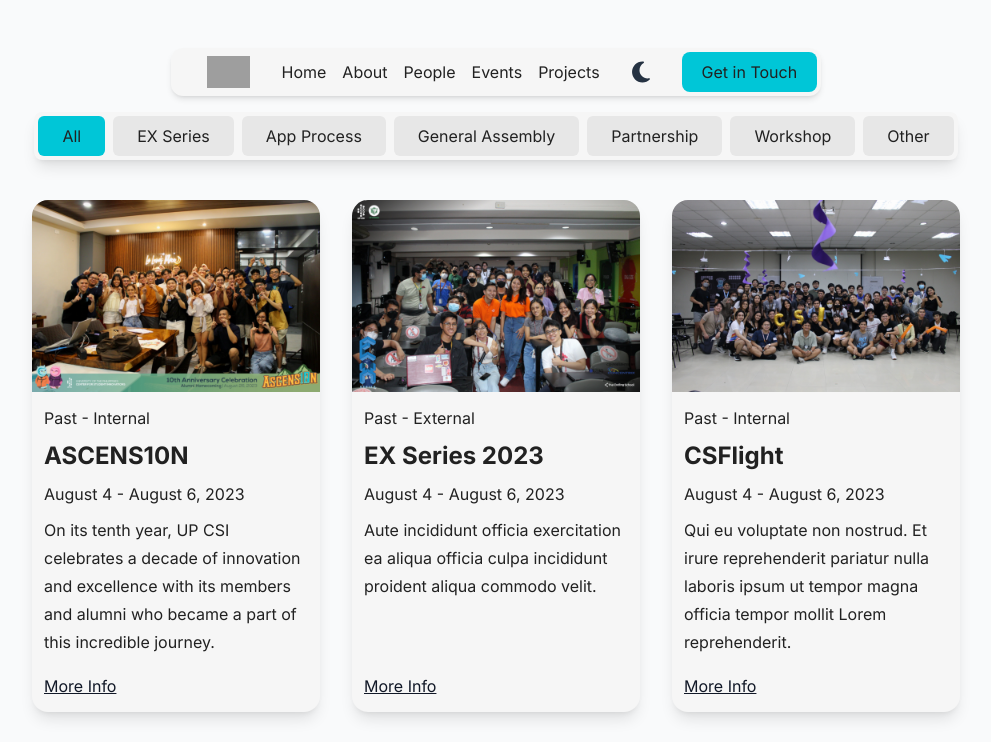
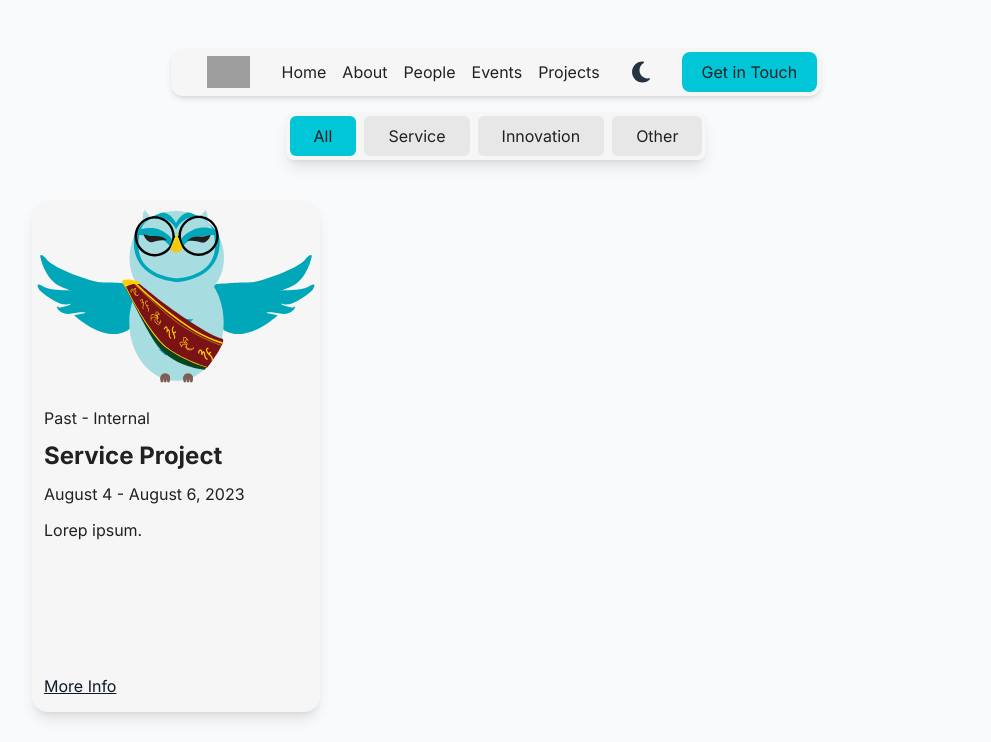
Before and after one commit to up-csi/up-csi.github.io, a SvelteKit app: page /projects in a window 1280 px wide. Shown: the top 742 px of the page, without its empty margins (144-1135 px from the left). Built offline with nearby package versions, Linux system fonts and the light colour scheme; grey boxes are pictures that could not be loaded.

Commit message:
feat: add placeholder tags and content for projects page

```diff
--- a/src/routes/projects/+page.svelte
+++ b/src/routes/projects/+page.svelte
@@ -1,110 +1,25 @@
 <script>
     import ProjectsPanel from '$lib/components/EventsPanel.svelte';
-    import ascenc10n from '$lib/events/ascension.webp';
-    import bootcamp10 from '$lib/events/bootcamp-10.webp';
-    import csflight from '$lib/events/csflight.webp';
-    import ex2023 from '$lib/events/EX-series-2023.webp';
-    import firstGa2023 from '$lib/events/first-GA-2324B.webp';
-    import gitWorkshop from '$lib/events/git-workshop.webp';
-    import pyrolympics from '$lib/events/pyrolympics.webp';
-    import yearEndGa2023 from '$lib/events/year-end-GA-2023.webp';
+    import lino from '$lib/lino-sablay.svg';
 
     const filters = [
         'All',
-        'EX Series',
-        'App Process',
-        'General Assembly',
-        'Partnership',
-        'Workshop',
+        'Service',
+        'Innovation',
         'Other',
     ];
 
     const events = [
         {
-            tag: 'Other',
+            tag: 'Service',
             state: 'Past',
             type: 'Internal',
-            title: 'ASCENS10N',
+            title: 'Service Project',
             dates: 'August 4 - August 6, 2023',
             description:
-                'On its tenth year, UP CSI celebrates a decade of innovation and excellence with its members and alumni who became a part of this incredible journey.',
-            src: ascenc10n,
-            url: '/events/',
-        },
-        {
-            tag: 'EX Series',
-            state: 'Past',
-            type: 'External',
-            title: 'EX Series 2023',
-            dates: 'August 4 - August 6, 2023',
-            description:
-                'Aute incididunt officia exercitation ea aliqua officia culpa incididunt proident aliqua commodo velit.',
-            src: ex2023,
-            url: '/events/',
-        },
-        {
-            tag: 'App Process',
-            state: 'Past',
-            type: 'Internal',
-            title: 'CSFlight',
-            dates: 'August 4 - August 6, 2023',
-            description:
-                'Qui eu voluptate non nostrud. Et irure reprehenderit pariatur nulla laboris ipsum ut tempor magna officia tempor mollit Lorem reprehenderit.',
-            src: csflight,
-            url: '/events/',
-        },
-        {
-            tag: 'Partnership',
-            state: 'Past',
-            type: 'External',
-            title: 'Bootcamp 10.0',
-            dates: 'August 4 - August 6, 2023',
-            description: 'Nisi consequat consequat nisi ipsum. Ut dolore dolore officia ea ipsum.',
-            src: bootcamp10,
-            url: '/events/',
-        },
-        {
-            tag: 'Workshop',
-            state: 'Past',
-            type: 'External',
-            title: 'Git Workshop',
-            dates: 'August 4 - August 6, 2023',
-            description:
-                'Laboris ullamco do occaecat nostrud nisi irure. Ullamco nulla duis elit fugiat anim sint.',
-            src: gitWorkshop,
-            url: '/events/',
-        },
-        {
-            tag: 'General Assembly',
-            state: 'Past',
-            type: 'Internal',
-            title: 'Year-end General Assembly 2023',
-            dates: 'August 4 - August 6, 2023',
-            description: 'Proident in aliqua proident quis ex ad excepteur culpa sunt.',
-            src: yearEndGa2023,
-            url: '/events/',
-        },
-        {
-            tag: 'App Process',
-            state: 'Past',
-            type: 'Internal',
-            title: 'Pyrolympics',
-            dates: 'August 4 - August 6, 2023',
-            description:
-                'Elit irure elit adipisicing consectetur nisi laborum mollit esse eu dolore nostrud laborum laborum. Excepteur nulla velit aliquip eiusmod duis.',
-            src: pyrolympics,
-            url: '/events/',
-        },
-        {
-            tag: 'General Assembly',
-            state: 'Past',
-            type: 'Internal',
-            title: 'First GA 2324B',
-            dates: 'August 4 - August 6, 2023',
-            description:
-                'Culpa consectetur enim fugiat in labore laborum et adipisicing Lorem. Enim mollit excepteur est ea nulla in nulla dolor et.',
-            src: firstGa2023,
-            url: '/events/',
+                'Lorep ipsum.',
+            src: lino,
+            url: '/projects/',
         },
     ];
 </script>
```
